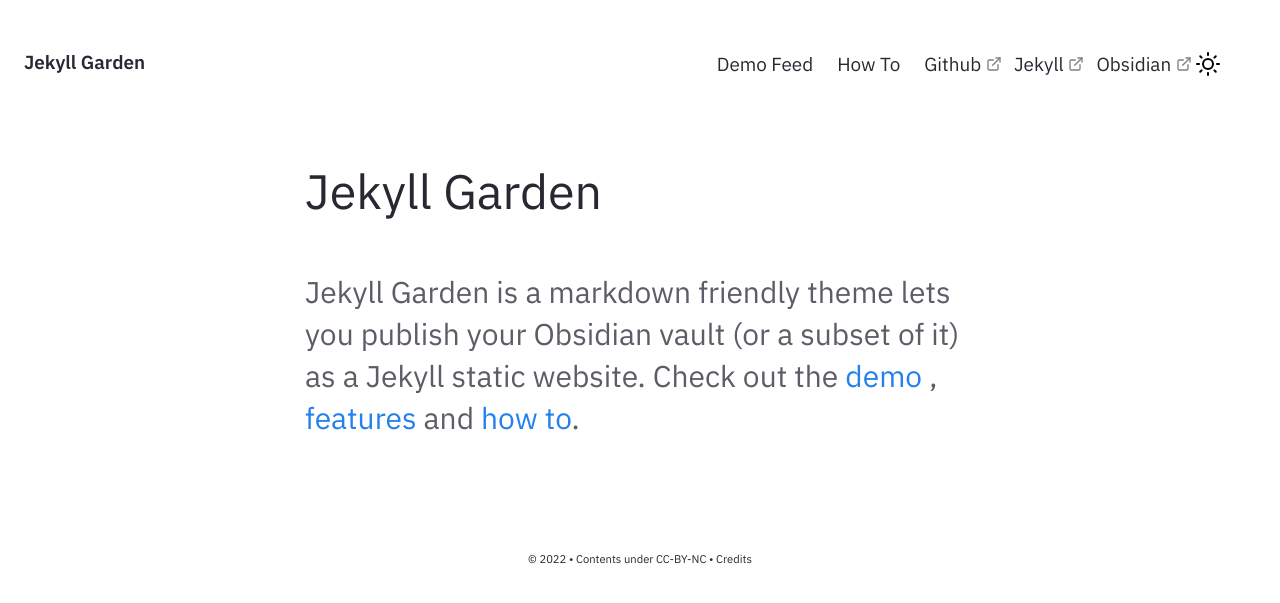
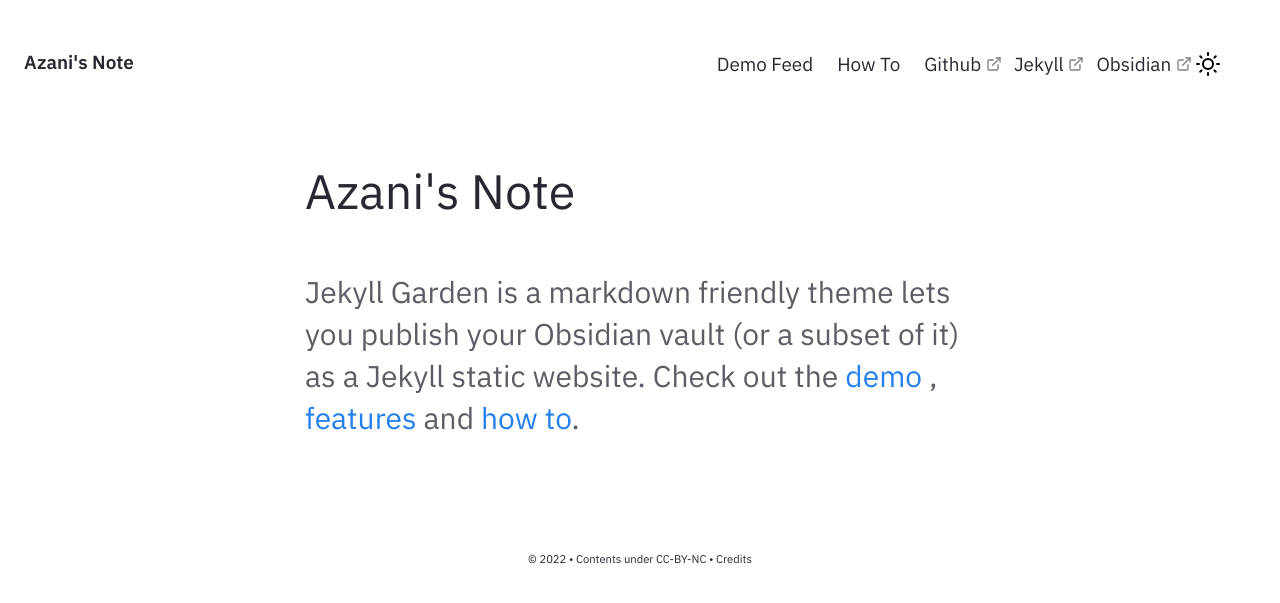
Before and after one commit to azanihs/azanihs.github.io, a Jekyll site: the page built from pages/index.md, in a window 1280 px wide. Shown: the top 603 px of the page. Built offline with Jekyll 4.4.1, drawn with Linux system fonts in a browser that asks for light colours.

Commit message:
Update _config.yml

```diff
--- a/_config.yml
+++ b/_config.yml
@@ -19,7 +19,7 @@
 # in the templates via {{ site.myvariable }}.
 
 # URL is the base hostname with protocol for your site, eg http://example.com
-url: "" # the base hostname & protocol for your site, e.g. http://example.com
+url: "http://azanihs.github.io" # the base hostname & protocol for your site, e.g. http://example.com
 
 # If you want to install this jekyll in a subpath (eg /digitalgarden) set it here.
 # Else keep it Empty (DON'T PUT /; Keep it empty)
@@ -27,7 +27,7 @@ baseurl: ""
 
 # Website Header, Description, Footer year and text.
 # If you are deleting this, make sure you remove it from HTML files too
-heading: Jekyll Garden # Change this
+heading: Azani's Note # Change this
 content: Obsidian ready Jekyll Theme
 copyright:
   year: © 2022
```
